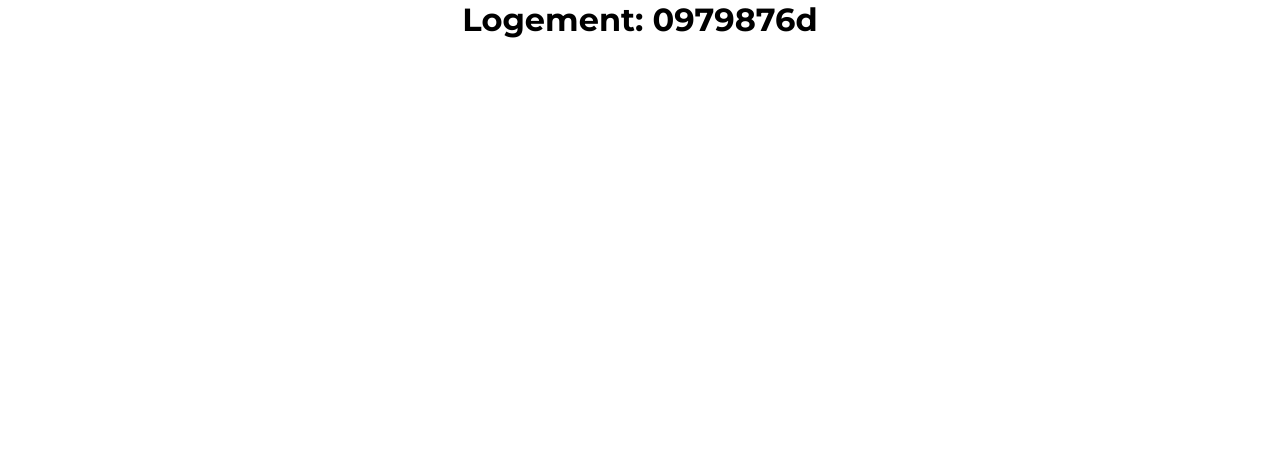
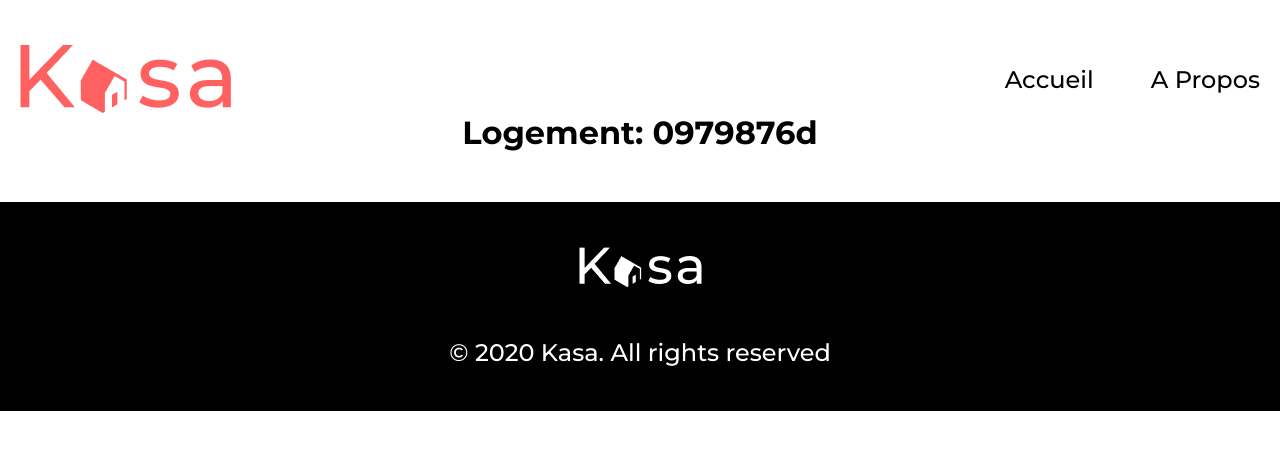
Before and after one commit to BetaPeche/Kasa, a React (Vite) app: page /housing/0979876d in a window 1280 px wide. Shown: the top 450 px of the page. Built offline with nearby package versions, Linux system fonts and the light colour scheme.

Commit message:
add components header and footer

```diff
--- a/src/pages/Housing.jsx
+++ b/src/pages/Housing.jsx
@@ -1,9 +1,17 @@
 import { useParams } from "react-router-dom"
+import Header from "../components/Header"
+import Footer from "../components/Footer"
 
 const Housing = () => {
     const { id } = useParams()
-    console.log(id)
-    return <h1>Logement: {id}</h1>
+
+    return (
+        <>
+            <Header />
+            <h1>Logement: {id}</h1>
+            <Footer />
+        </>
+    )
 }
 
 export default Housing
```
